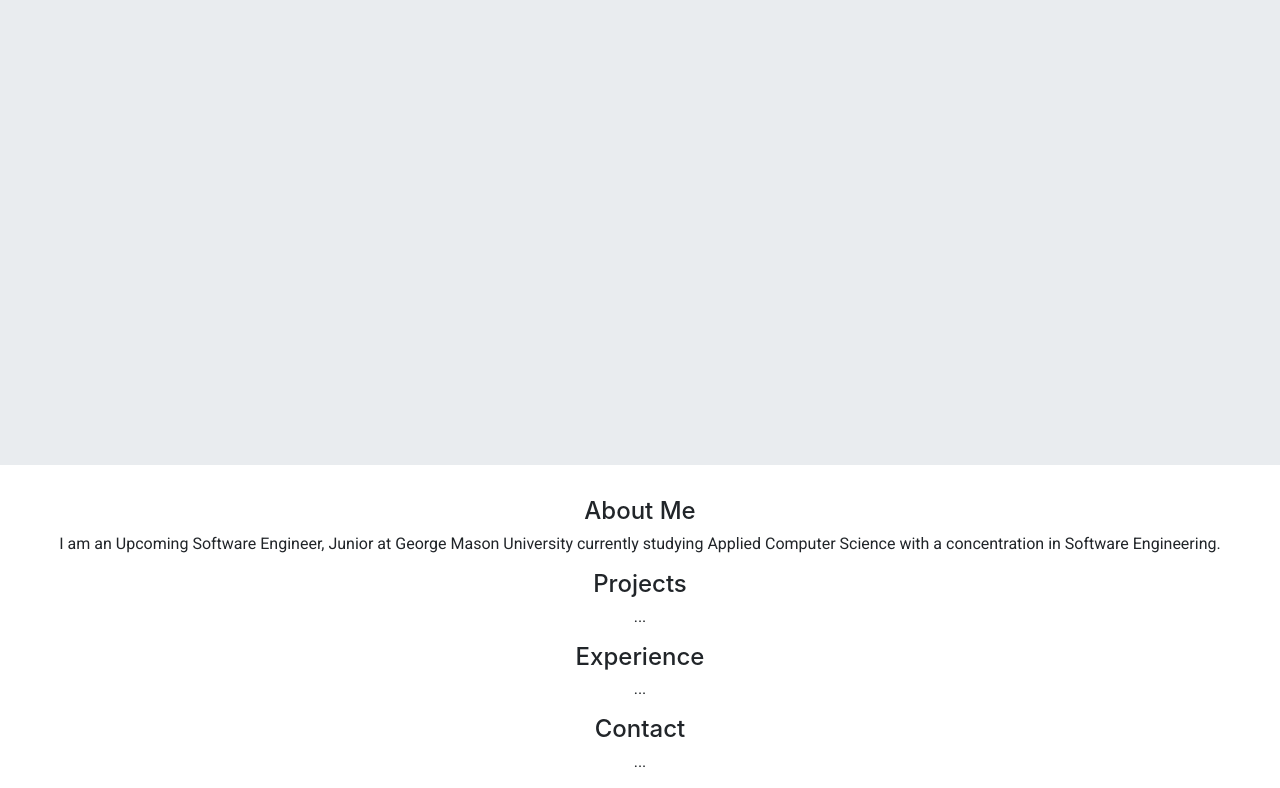
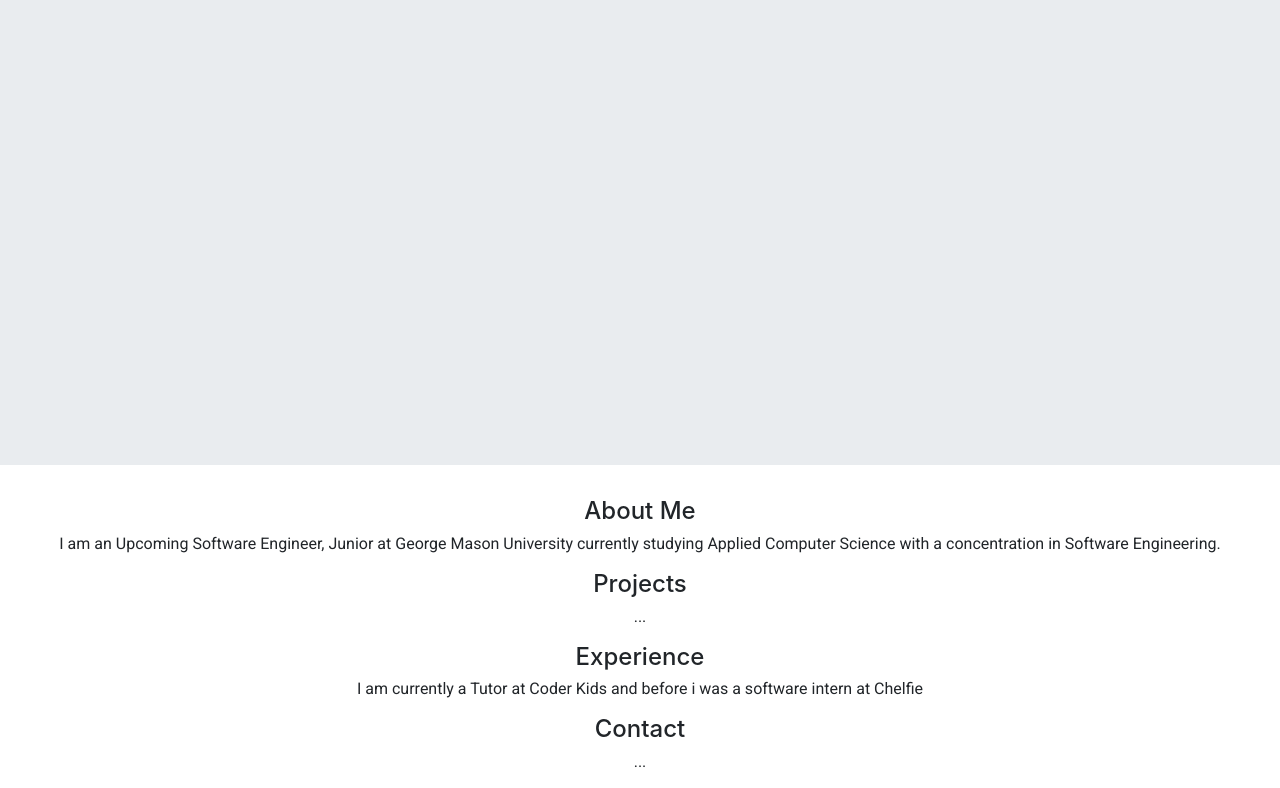
Before and after one commit to AlemanCS/AlemanCS.github.io, a plain HTML site: page index.html in a window 1280 px wide. Shown: the part 219-1007 px from the top of the page. Drawn offline with nearby package versions, Linux system fonts and the light colour scheme.

Commit message:
add texted

```diff
--- a/index.html
+++ b/index.html
@@ -37,7 +37,7 @@
 	  <h4 id="projects">Projects</h4>
 	  <p>...</p>
 	  <h4 id="experience">Experience</h4>
-	  <p>...</p>
+	  <p> I am currently a Tutor at Coder Kids and before i was a software intern at Chelfie </p>
 	  <h4 id="contact">Contact</h4>
 	  <p>...</p>
 	</div>
```
